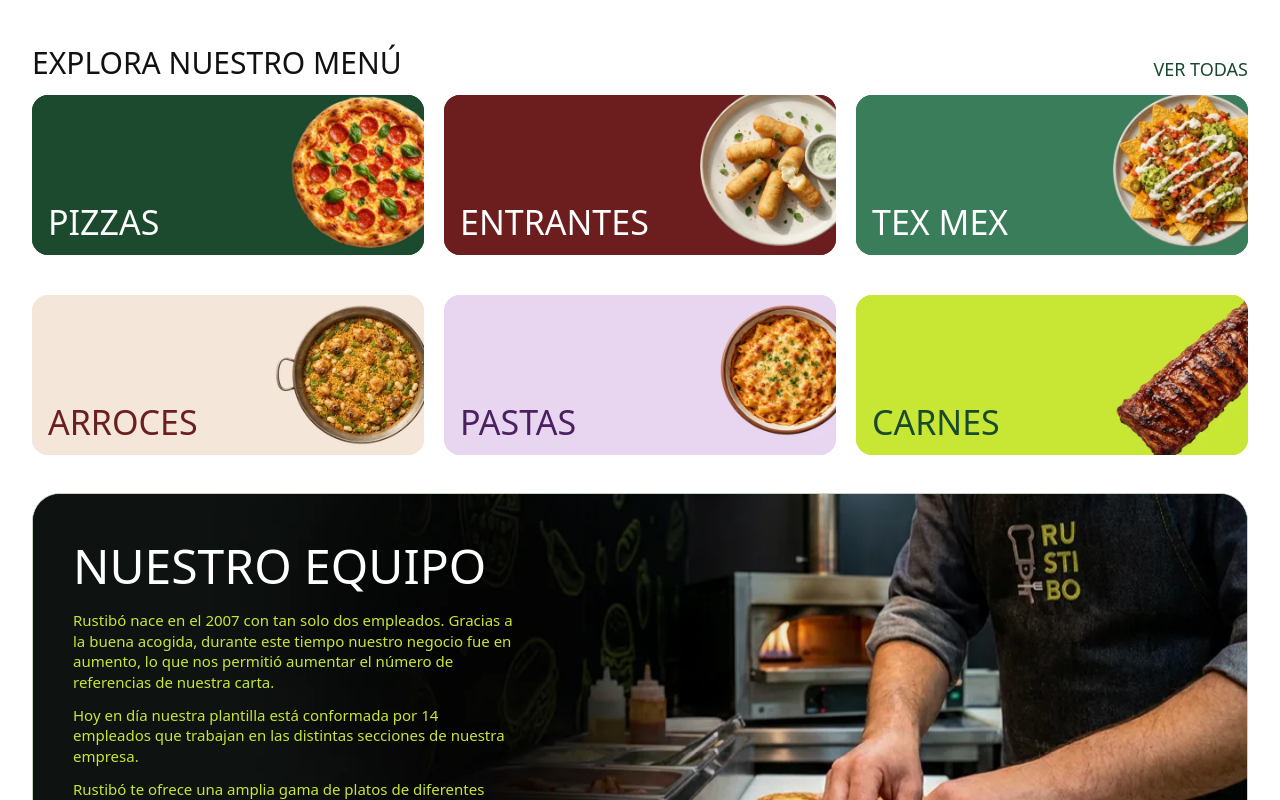
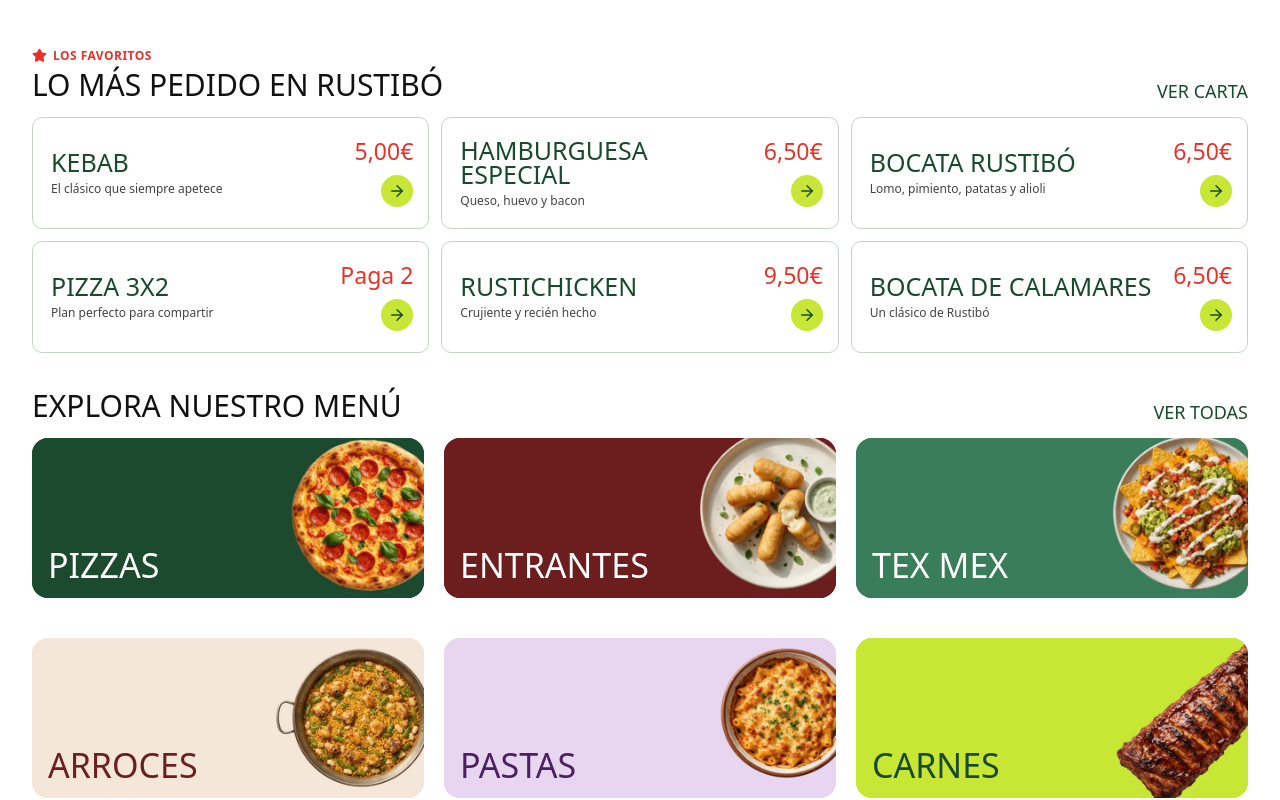
Before and after one commit to elvismedia-create/rustibo-web, a Next.js app: page / in a window 1280 px wide. Shown: the part 1280-2080 px from the top of the page. Built offline with nearby package versions, Linux system fonts and the light colour scheme.

Commit message:
Añade productos favoritos en portada

```diff
--- a/src/app/globals.css
+++ b/src/app/globals.css
@@ -344,6 +344,96 @@
   line-height: 1;
   text-align: left;
   text-transform: uppercase;
+}
+
+.featured-eyebrow {
+  align-items: center;
+  color: var(--color-red-price);
+  display: flex;
+  font-size: 12px;
+  font-weight: 800;
+  gap: 6px;
+  letter-spacing: 0.04em;
+  line-height: 1;
+  margin-bottom: 7px;
+  text-transform: uppercase;
+}
+
+.featured-products-grid {
+  display: grid;
+  gap: 12px;
+  grid-template-columns: repeat(3, minmax(0, 1fr));
+}
+
+.featured-product-card {
+  align-items: center;
+  background: var(--color-white);
+  border: 1px solid var(--color-green-border);
+  border-radius: 10px;
+  display: flex;
+  gap: 12px;
+  justify-content: space-between;
+  min-height: 112px;
+  padding: 17px 15px 16px 18px;
+  transition: border-color 160ms ease, transform 160ms ease;
+}
+
+.featured-product-card:hover {
+  border-color: var(--color-green-medium);
+  transform: translateY(-2px);
+}
+
+.featured-product-copy {
+  min-width: 0;
+}
+
+.featured-product-copy h3 {
+  color: var(--color-green-dark);
+  font-family: var(--font-display) !important;
+  font-size: 25px;
+  font-weight: 400;
+  line-height: 0.96;
+  text-transform: uppercase;
+}
+
+.featured-product-copy p {
+  color: var(--color-gray-text);
+  font-size: 12px;
+  line-height: 1.3;
+  margin-top: 7px;
+}
+
+.featured-product-meta {
+  align-items: flex-end;
+  display: flex;
+  flex-direction: column;
+  flex-shrink: 0;
+  gap: 12px;
+}
+
+.featured-product-meta > span:first-child {
+  color: var(--color-red-price);
+  font-family: var(--font-display) !important;
+  font-size: 23px;
+  line-height: 1;
+  white-space: nowrap;
+}
+
+.featured-product-arrow {
+  align-items: center;
+  background: var(--color-lime);
+  border-radius: 999px;
+  color: var(--color-green-dark);
+  display: flex;
+  height: 32px;
+  justify-content: center;
+  transition: background-color 160ms ease, color 160ms ease;
+  width: 32px;
+}
+
+.featured-product-card:hover .featured-product-arrow {
+  background: var(--color-green-dark);
+  color: var(--color-white);
 }
 
 .section-heading-tight {
@@ -1240,6 +1330,23 @@
     margin-bottom: 22px;
   }
 
+  .featured-products-grid {
+    grid-template-columns: repeat(2, minmax(0, 1fr));
+  }
+
+  .featured-product-card {
+    min-height: 122px;
+    padding: 16px 13px 15px 15px;
+  }
+
+  .featured-product-copy h3 {
+    font-size: 23px;
+  }
+
+  .featured-product-copy p {
+    font-size: 12px;
+  }
+
   .section-heading-row {
     align-items: flex-end;
     gap: 12px;
--- a/src/app/page.js
+++ b/src/app/page.js
@@ -1,6 +1,6 @@
 import Link from "next/link";
 import Image from "next/image";
-import { ArrowRight, Clock, CreditCard, MapPin } from "lucide-react";
+import { ArrowRight, Clock, CreditCard, MapPin, Star } from "lucide-react";
 import AboutSection from "@/components/AboutSection";
 import HomeHeroSlider from "@/components/HomeHeroSlider";
 import { homeSeo, metadataFromSeo } from "@/data/seoData";
@@ -77,6 +77,15 @@
     color: "var(--color-green-dark)",
     bgImage: "/images/categories/card-bg-carnes.webp",
   },
+];
+
+const featuredProducts = [
+  { name: "Kebab", price: "5,00€", detail: "El clásico que siempre apetece", href: "/categoria/kebabs" },
+  { name: "Hamburguesa Especial", price: "6,50€", detail: "Queso, huevo y bacon", href: "/categoria/hamburguesas" },
+  { name: "Bocata Rustibó", price: "6,50€", detail: "Lomo, pimiento, patatas y alioli", href: "/categoria/bocadillos" },
+  { name: "Pizza 3x2", price: "Paga 2", detail: "Plan perfecto para compartir", href: "/promociones" },
+  { name: "RustiChicken", price: "9,50€", detail: "Crujiente y recién hecho", href: "/categoria/pollo-rustichicken" },
+  { name: "Bocata de Calamares", price: "6,50€", detail: "Un clásico de Rustibó", href: "/categoria/bocadillos" },
 ];
 
 const SHOW_RUSTI_POINTS = false;
@@ -182,6 +191,35 @@
       <section className="section-gap-bottom mx-auto max-w-7xl px-4 sm:px-6 lg:px-8">
         <div className="section-heading-tight">
           <div className="section-heading-row">
+            <div>
+              <p className="featured-eyebrow"><Star size={15} fill="currentColor" /> LOS FAVORITOS</p>
+              <h2 className="section-title-compact">Lo más pedido en Rustibó</h2>
+            </div>
+            <Link href="/carta" className="section-view-all">
+              VER CARTA
+            </Link>
+          </div>
+        </div>
+
+        <div className="featured-products-grid">
+          {featuredProducts.map((product) => (
+            <Link key={product.name} href={product.href} className="featured-product-card group">
+              <div className="featured-product-copy">
+                <h3>{product.name}</h3>
+                <p>{product.detail}</p>
+              </div>
+              <div className="featured-product-meta">
+                <span>{product.price}</span>
+                <span className="featured-product-arrow" aria-hidden="true"><ArrowRight size={18} /></span>
+              </div>
+            </Link>
+          ))}
+        </div>
+      </section>
+
+      <section className="section-gap-bottom mx-auto max-w-7xl px-4 sm:px-6 lg:px-8">
+        <div className="section-heading-tight">
+          <div className="section-heading-row">
             <h2 className="section-title-compact">Explora nuestro menú</h2>
             <Link href="/carta" className="section-view-all">
               VER TODAS
```
